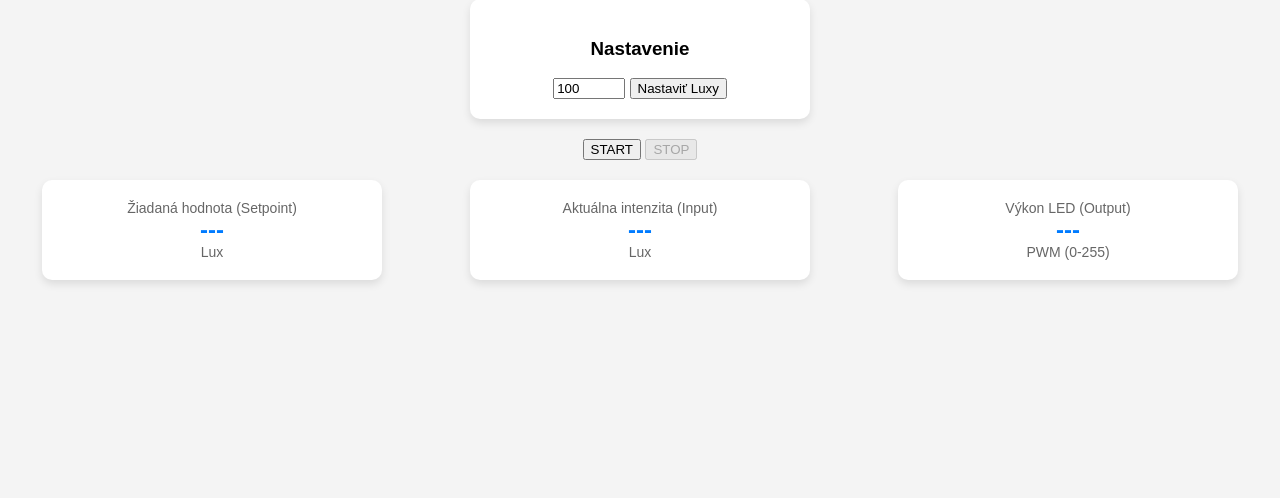
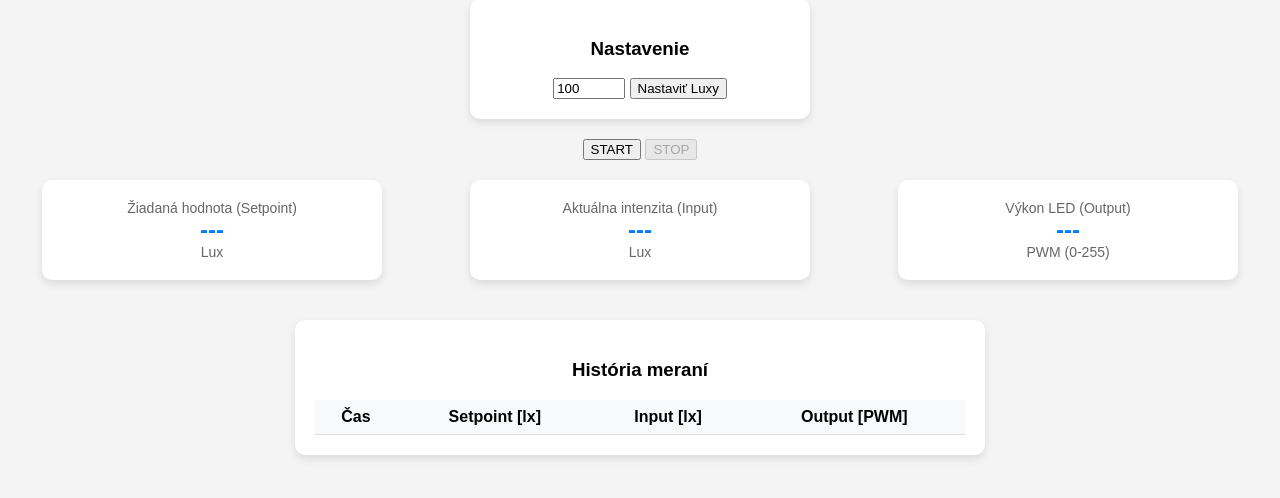
Before and after one commit to PatrikTothh/stu-fei-2026-ls-poit-zaverecne-zadanie, a Flask app: page / in a window 1280 px wide. Shown: the part 198-696 px from the top of the page. Run offline with Flask 3, Linux system fonts and the light colour scheme; lists and menus that the app fills with data are empty.

Commit message:
Vypisovanie udajov do zoznamu

```diff
--- a/templates/index.html
+++ b/templates/index.html
@@ -25,6 +25,33 @@
       .label {
         color: #666;
         font-size: 14px;
+      }
+      .log-container {
+        background: white;
+        border-radius: 10px;
+        padding: 20px;
+        margin: 20px auto;
+        width: 80%;
+        max-width: 650px;
+        box-shadow: 0 4px 8px rgba(0, 0, 0, 0.1);
+        max-height: 300px;
+        overflow-y: auto; /* Pridá scrollbar po 300px */
+      }
+      table {
+        width: 100%;
+        border-collapse: collapse;
+        margin-top: 10px;
+      }
+      th,
+      td {
+        border-bottom: 1px solid #ddd;
+        padding: 8px;
+        text-align: center;
+      }
+      th {
+        background-color: #f8f9fa;
+        position: sticky;
+        top: 0;
       }
     </style>
   </head>
@@ -79,6 +106,23 @@
         <div id="val-output" class="value">0</div>
         <div class="label">PWM (0-255)</div>
       </div>
+    </div>
+
+    <div class="log-container">
+      <h3>História meraní</h3>
+      <table>
+        <thead>
+          <tr>
+            <th>Čas</th>
+            <th>Setpoint [lx]</th>
+            <th>Input [lx]</th>
+            <th>Output [PWM]</th>
+          </tr>
+        </thead>
+        <tbody id="log-table-body">
+          <!-- Sem sa budú dopĺňať riadky -->
+        </tbody>
+      </table>
     </div>
 
     <script>
@@ -140,11 +184,34 @@
         fetch("/get_data")
           .then((response) => response.json())
           .then((data) => {
+            // Aktualizácia veľkých čísel v kartách
             document.getElementById("val-setpoint").innerText = data.setpoint;
             document.getElementById("val-input").innerText = data.input;
             document.getElementById("val-output").innerText = data.output;
+
+            // PRIDÁVANIE DO ZOZNAMU (iba ak beží monitoring)
+            if (isRunning && data.setpoint !== "---") {
+              const tableBody = document.getElementById("log-table-body");
+              const now = new Date().toLocaleTimeString(); // Aktuálny čas
+
+              // Vytvoríme nový riadok
+              const newRow = `<tr>
+                        <td>${now}</td>
+                        <td>${data.setpoint}</td>
+                        <td>${data.input}</td>
+                        <td>${data.output}</td>
+                    </tr>`;
+
+              // Pridáme riadok na ZAČIATOK tabuľky (nové hore)
+              tableBody.insertAdjacentHTML("afterbegin", newRow);
+
+              // Voliteľné: Ak je riadkov priveľa (napr. 50), najstarší vymažeme
+              if (tableBody.rows.length > 50) {
+                tableBody.deleteRow(tableBody.rows.length - 1);
+              }
+            }
           });
-      }, 100);
+      }, 1000);
     </script>
   </body>
 </html>
```
